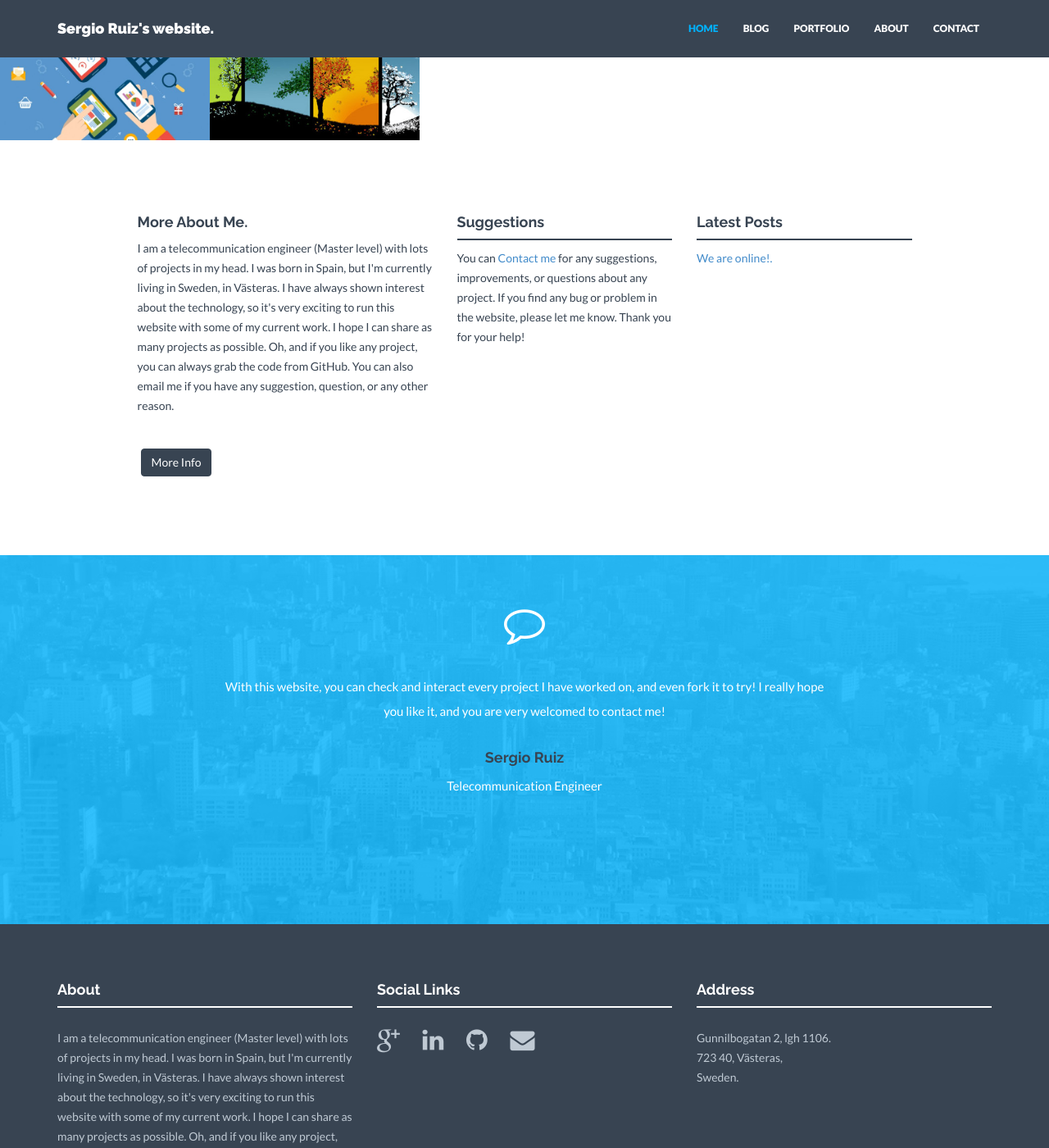
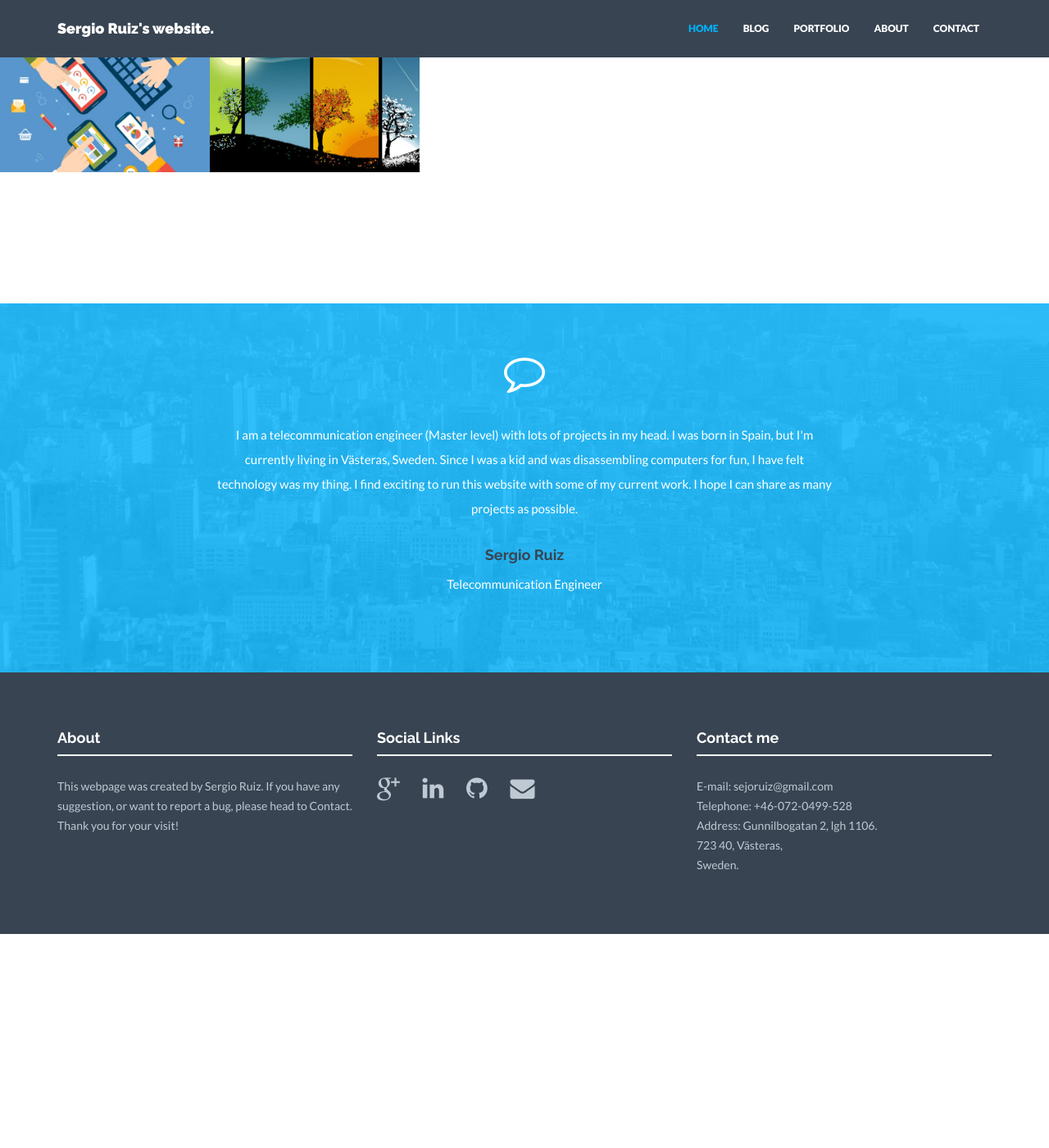
Before and after one commit to sejoruiz/sejoruiz.github.io, a Jekyll site: the page built from index.html, in a window 1280 px wide and 1400 px high, scrolled down 1286 px. Shown: the whole window at 82% size. Built offline with Jekyll 4.4.1, drawn with Linux system fonts in a browser that asks for light colours; nearby versions of some CDN libraries; Markdown is read by kramdown in place of the engine named in the settings; after the commit the page ends 2425 px from its top, so only the background shows below that; some of the changed text lies outside the part shown.

Commit message:
Few changes, bugs and typos. Buttons on main page working

```diff
--- a/_config.yml
+++ b/_config.yml
@@ -2,9 +2,9 @@
 
 # Site settings
 title: Sergio Ruiz's website.
-description: "Sergio Ruiz's personal website. Telecommunications engineer in love with technology."
+description: "Sergio Ruiz's personal website. Telecommunications engineer."
 baseurl: "" #important: start with /
-url: "http://sergioruiz.duckdns.org"
+url: "http://sejoruiz.github.io"
 project_img: "/assets/img/project/"
 # Build settings
 markdown: rdiscount
@@ -63,10 +63,10 @@ ext_resources:
     img: arch.png
     url: http://www.archlinux.org
 # Short text about your company. Shown in footer on every page and also separately on Home and Contact page.
-about: "I am a telecommunication engineer (Master level) with lots of projects in my head. I was born in Spain, but I'm currently living in Sweden, in Västeras. I have always shown interest about the technology, so it's very exciting to run this website with some of my current work. I hope I can share as many projects as possible. Oh, and if you like any project, you can always grab the code from GitHub. You can also email me if you have any suggestion, question, or any other reason."
+about: "This webpage was created by Sergio Ruiz. If you have any suggestion, or want to report a bug, please head to Contact. Thank you for your visit!"
 
 # Testimonial content. Shown on Home and About page.
 testimonial:
-    message: "With this website, you can check and interact every project I have worked on, and even fork it to try! I really hope you like it, and you are very welcomed to contact me!"
+    message: "I am a telecommunication engineer (Master level) with lots of projects in my head. I was born in Spain, but I'm currently living in Västeras, Sweden. Since I was a kid and was disassembling computers for fun, I have felt technology was my thing. I find exciting to run this website with some of my current work. I hope I can share as many projects as possible."
     author: Sergio Ruiz
     position: Telecommunication Engineer
--- a/_includes/footer.html
+++ b/_includes/footer.html
@@ -16,12 +16,16 @@
                 </p>
             </div>
             <div class="col-lg-4">
-                <h4>Address</h4>
+                <h4>Contact me</h4>
                 <div class="hline-w"></div>
                 <p>
+                    E-mail: {{site.email}}<br>
+                    Telephone: {{site.tel}} <br>
+                    Address:
                     {% for line in site.address.first.lines %}
                         {{ line }} <br>
                     {% endfor %}
+
                 </p>
             </div>
         </div><! --/row -->
--- a/_includes/header.html
+++ b/_includes/header.html
@@ -4,7 +4,7 @@
             <div class="col-lg-8 col-lg-offset-2">
                 <h3>Welcome to my virtual home</h3>
                 <h1>Sergio Ruiz.</h1>
-                <h5>Telecommunications engineer. Read, play and listen to music, and work with technology are my passions.</h5>
+                <h5>I am a telecommunications engineer from Madrid, Spain. I like to read, play music, and mess around with every kind of technology.</h5>
                 <h5>I hope you have fun!</h5>
             </div>
             <div class="col-lg-8 col-lg-offset-2 himg">
--- a/_includes/wrap.html
+++ b/_includes/wrap.html
@@ -1,7 +1,7 @@
 <div id="blue">
     <div class="container">
         <div class="row">
-            <h3>{{ page.title }}.</h3>
+            <h3>{{ page.title }}</h3>
         </div><!-- /row -->
     </div> <!-- /container -->
 </div><!-- /blue -->
--- a/_layouts/about.html
+++ b/_layouts/about.html
@@ -15,5 +15,3 @@ layout: default
     	<!--/div-->
     </div><! --/row -->
 </div><! --/container -->
-{% include testimonial.html %}
-{% include externalresources.html %}
--- a/index.html
+++ b/index.html
@@ -9,13 +9,13 @@ permalink: /
         <div class="row centered">
             <div class="col-md-4">
                 <i class="fa fa-home"></i>
-                <h4>Home</h4>
-                <p>You can leave your shoes by the entrance. You can learn a bit more about me, see some projects, contact me and many other options. Feel free to explore!</p>
+                <h4>Blog</h4>
+                <p>Welcome to my place. Leave your shoes by the entrance and relax. On the blog, you can get to know me a bit better. I'll be writing on the blog as regularly as possible, so keep tuned and feel free to explore!</p>
             </div>
             <div class="col-md-4">
                 <i class="fa fa-briefcase"></i>
                 <h4>Curriculum</h4>
-                <p>Want to check my background? Please, head over here. If you like it, feel free to contact me! You'll find everything you need at the bottom of the page.</p>
+                <p>Want to check my background? Please, head over here. If you want to, you can also contact me and leave me a message!</p>
             </div>
             <div class="col-md-4">
                 <i class="fa fa-gears"></i>
@@ -25,13 +25,13 @@ permalink: /
         </div>
 		<div class="row centered">
 			<div class="col-md-4">
-				<p><br/><a href="#" class="btn btn-theme">More Info</a></p>
+				<p><br/><a href="blog" class="btn btn-theme">More Info</a></p>
 			</div>
 			<div class="col-md-4">
-				<p><br/><a href="#" class="btn btn-theme">More Info</a></p>
+				<p><br/><a href="about" class="btn btn-theme">More Info</a></p>
 			</div>
 			<div class="col-md-4">
-				<p><br/><a href="#" class="btn btn-theme">More Info</a></p>
+				<p><br/><a href="portfolio" class="btn btn-theme">More Info</a></p>
 			</div>
 		</div>
     </div><! --/container -->
@@ -40,6 +40,7 @@ permalink: /
 {% include portfolio.html title="LATEST WORKS" limit=10 %}
 
 <div class="container mtb">
+<!--
     <div class="row">
         <div class="col-lg-4 col-lg-offset-1">
             <h4>More About Me.</h4>
@@ -50,7 +51,7 @@ permalink: /
         <div class="col-lg-3">
             <h4>Suggestions</h4>
             <div class="hline"></div>
-            <p>You can <a href="contact">Contact me</a> for any suggestions, improvements, or questions about any project. If you find any bug or problem in the website, please let me know. Thank you for your help!</p>
+            <p>You can <a href="contact">Contact me</a> if you want to say something. Don't be shy! Also, if you find any bug or problem in the website, please let me know. Thank you for your help!</p>
         </div>
 
         <div class="col-lg-3">
@@ -60,6 +61,7 @@ permalink: /
                 <p><a href="{{ post.url | prepend: site.baseurl }}">{{ post.title }}.</a></p>
             {% endfor %}
         </div>
+-->
+    <!/div><! --/row -->
 
-    </div><! --/row -->
 </div><! --/container -->
```
